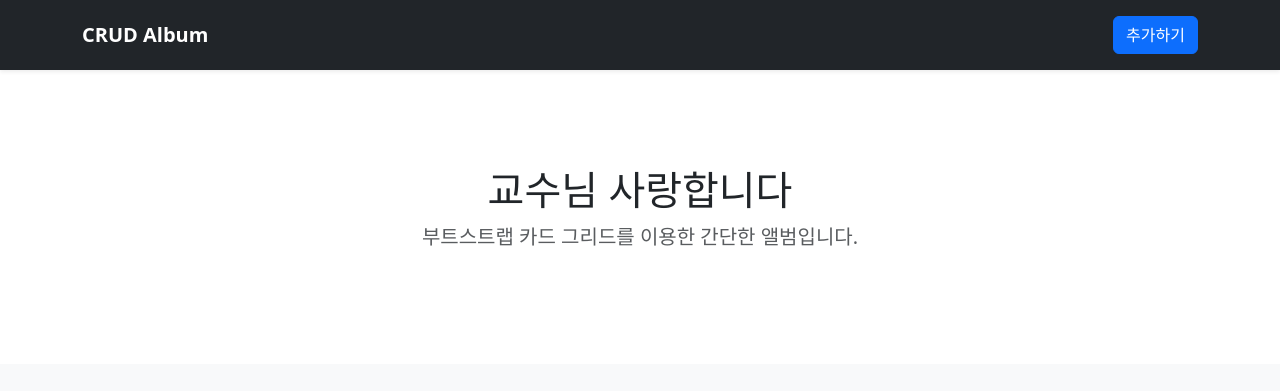
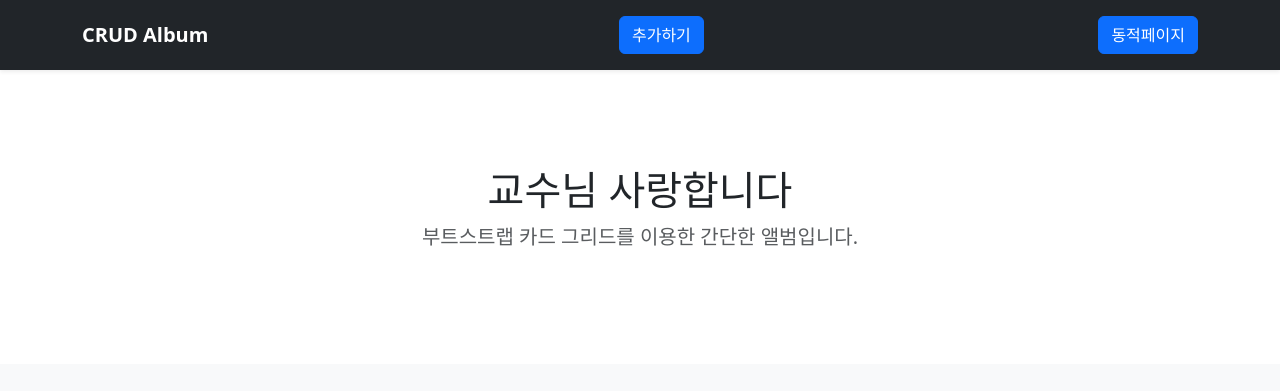
Before and after one commit to playoh/202502_OSS_03, a plain HTML site: page index.html in a window 1280 px wide. Shown: the top 391 px of the page. Drawn offline with nearby package versions, Linux system fonts and the light colour scheme.

Commit message:
feat: dynamic file connect

```diff
--- a/index.html
+++ b/index.html
@@ -29,6 +29,7 @@
           <strong>CRUD Album</strong>
         </a>
         <a href="add.html" class="btn btn-primary my-2">추가하기</a>
+        <a href="js_dynamic.html" class="btn btn-primary my-2">동적페이지</a>
       </div>
     </div>
   </header>
```
